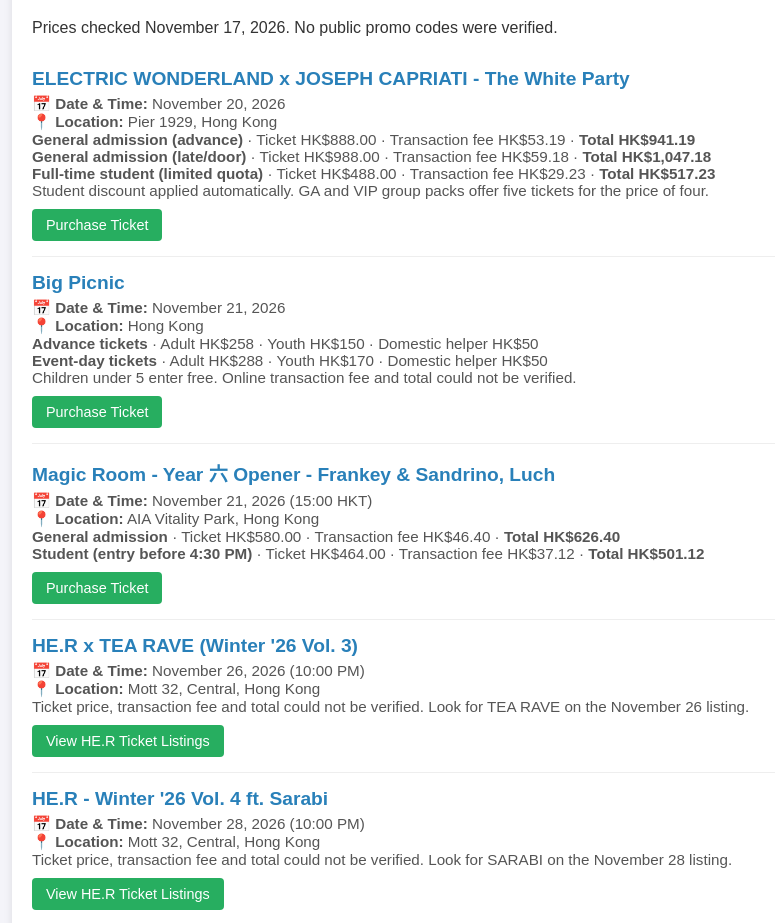
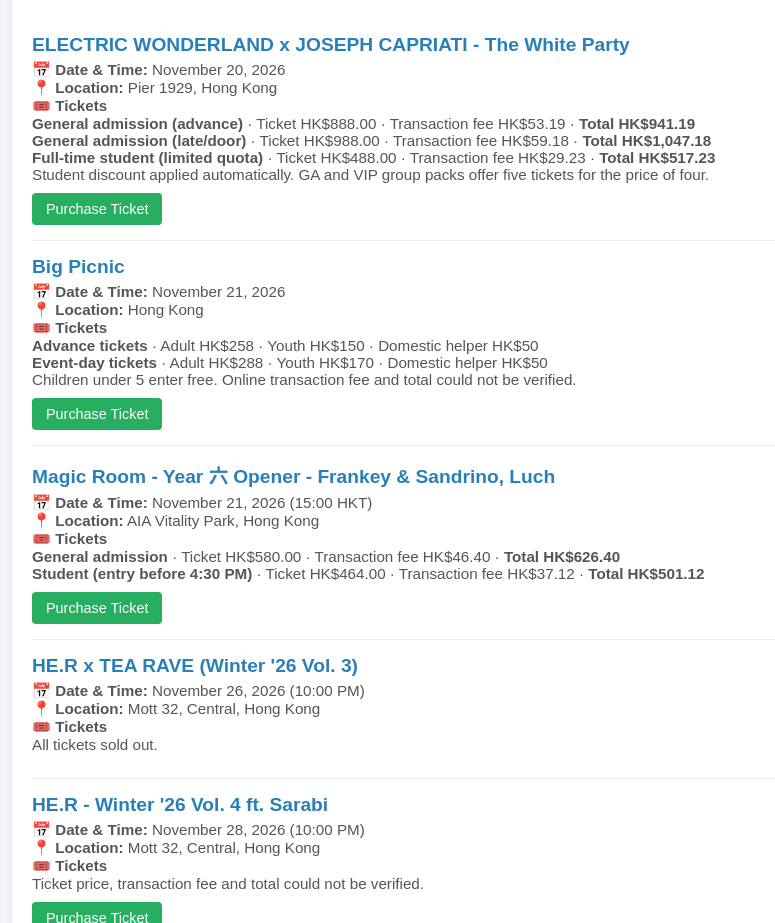
Before and after one commit to michellesrm/michellesrm.github.io, a plain HTML site: page upcoming-event.html in a window 1280 px wide. Shown: the part 101-1024 px from the top of the page, without its empty margins (208-983 px from the left). Drawn offline with Linux system fonts and the light colour scheme.

Commit message:
Label ticket sections and update HE.R availability and link

```diff
--- a/upcoming-event.html
+++ b/upcoming-event.html
@@ -21,7 +21,6 @@
 
 <div class="schedule-container">
     <h1>Upcoming Events Schedule</h1>
-    <p>Prices checked November 17, 2026. No public promo codes were verified.</p>
 
     <!-- Event 1 -->
     <div class="event-card">
@@ -29,6 +28,7 @@
         <div class="event-details">
             <span>📅 <strong>Date &amp; Time:</strong> November 20, 2026</span><br>
             <span>📍 <strong>Location:</strong> Pier 1929, Hong Kong</span><br>
+            <span>🎟️ <strong>Tickets</strong></span><br>
             <span><strong>General admission (advance)</strong> · Ticket HK$888.00 · Transaction fee HK$53.19 · <strong>Total HK$941.19</strong></span><br>
             <span><strong>General admission (late/door)</strong> · Ticket HK$988.00 · Transaction fee HK$59.18 · <strong>Total HK$1,047.18</strong></span><br>
             <span><strong>Full-time student (limited quota)</strong> · Ticket HK$488.00 · Transaction fee HK$29.23 · <strong>Total HK$517.23</strong></span><br>
@@ -43,6 +43,7 @@
         <div class="event-details">
             <span>📅 <strong>Date &amp; Time:</strong> November 21, 2026</span><br>
             <span>📍 <strong>Location:</strong> Hong Kong</span><br>
+            <span>🎟️ <strong>Tickets</strong></span><br>
             <span><strong>Advance tickets</strong> · Adult HK$258 · Youth HK$150 · Domestic helper HK$50</span><br>
             <span><strong>Event-day tickets</strong> · Adult HK$288 · Youth HK$170 · Domestic helper HK$50</span><br>
             <span>Children under 5 enter free. Online transaction fee and total could not be verified.</span>
@@ -56,6 +57,7 @@
         <div class="event-details">
             <span>📅 <strong>Date &amp; Time:</strong> November 21, 2026 (15:00 HKT)</span><br>
             <span>📍 <strong>Location:</strong> AIA Vitality Park, Hong Kong</span><br>
+            <span>🎟️ <strong>Tickets</strong></span><br>
             <span><strong>General admission</strong> · Ticket HK$580.00 · Transaction fee HK$46.40 · <strong>Total HK$626.40</strong></span><br>
             <span><strong>Student (entry before 4:30 PM)</strong> · Ticket HK$464.00 · Transaction fee HK$37.12 · <strong>Total HK$501.12</strong></span>
         </div>
@@ -68,9 +70,9 @@
         <div class="event-details">
             <span>📅 <strong>Date &amp; Time:</strong> November 26, 2026 (10:00 PM)</span><br>
             <span>📍 <strong>Location:</strong> Mott 32, Central, Hong Kong</span><br>
-            <span>Ticket price, transaction fee and total could not be verified. Look for TEA RAVE on the November 26 listing.</span>
+            <span>🎟️ <strong>Tickets</strong></span><br>
+            <span>All tickets sold out.</span>
         </div>
-        <a href="https://site.fourvenues.com/en/her" target="_blank" rel="noopener" class="ticket-btn">View HE.R Ticket Listings</a>
     </div>
 
     <!-- Event 5 -->
@@ -79,9 +81,10 @@
         <div class="event-details">
             <span>📅 <strong>Date &amp; Time:</strong> November 28, 2026 (10:00 PM)</span><br>
             <span>📍 <strong>Location:</strong> Mott 32, Central, Hong Kong</span><br>
-            <span>Ticket price, transaction fee and total could not be verified. Look for SARABI on the November 28 listing.</span>
+            <span>🎟️ <strong>Tickets</strong></span><br>
+            <span>Ticket price, transaction fee and total could not be verified.</span>
         </div>
-        <a href="https://site.fourvenues.com/en/her" target="_blank" rel="noopener" class="ticket-btn">View HE.R Ticket Listings</a>
+        <a href="https://site.fourvenues.com/en/her/events/her--winter-26-vol-4-ft-sarabi-28-11-20261-B21I" target="_blank" rel="noopener" class="ticket-btn">Purchase Ticket</a>
     </div>
 
     <!-- Event 6 -->
@@ -90,6 +93,7 @@
         <div class="event-details">
             <span>📅 <strong>Date &amp; Time:</strong> November 28-29, 2026</span><br>
             <span>📍 <strong>Location:</strong> Lantau, Hong Kong</span><br>
+            <span>🎟️ <strong>Tickets</strong></span><br>
             <span><strong>Adult day pass</strong> · Ticket HK$250 · Transaction fee HK$18 · <strong>Total HK$268</strong></span><br>
             <span><strong>Adult weekend pass</strong> · Ticket HK$400 · Transaction fee HK$18 · <strong>Total HK$418</strong></span><br>
             <span><strong>Under-18 day pass</strong> · Ticket HK$150 · Transaction fee HK$18 · <strong>Total HK$168</strong></span><br>
@@ -107,6 +111,7 @@
         <div class="event-details">
             <span>📅 <strong>Date &amp; Time:</strong> November 28, 2026 (2:00 PM - 7:00 PM)</span><br>
             <span>📍 <strong>Location:</strong> Franks New York Italian, 79 Wyndham Street, Hong Kong</span><br>
+            <span>🎟️ <strong>Tickets</strong></span><br>
             <span><strong>Limited advance</strong> · Ticket HK$150.00 · Transaction fee HK$8.99 · <strong>Total HK$158.99</strong></span>
         </div>
         <a href="https://www.eventbrite.hk/e/2004700625536" target="_blank" rel="noopener" class="ticket-btn">Purchase Ticket</a>
```
